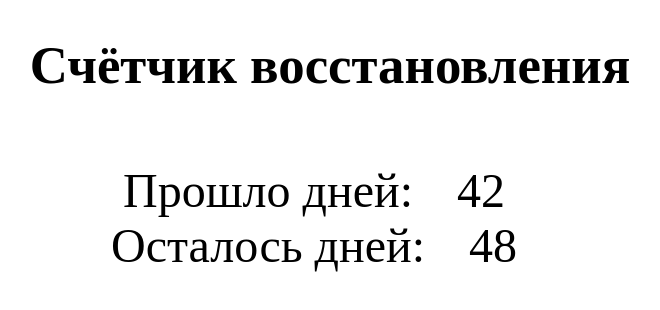
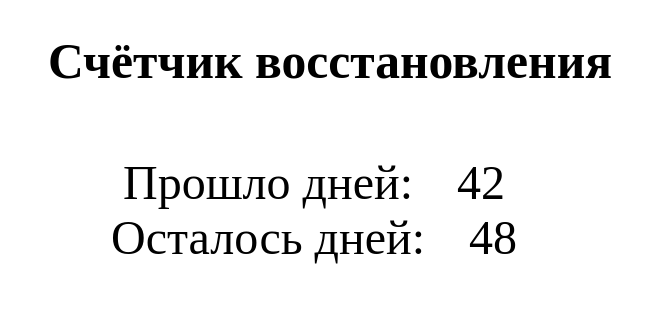
Before and after one commit to D-Koganov/RecoveryCounter, a plain HTML site: page index.html in a window 1280 px wide. Shown: the whole page, without its empty margins (310-970 px from the left). Drawn offline with Linux system fonts and the light colour scheme.

Commit message:
Update styles.css

```diff
--- a/styles.css
+++ b/styles.css
@@ -1,5 +1,5 @@
 h1 {
-    font-size: 3.3rem;
+    font-size: 3.1rem;
     text-align: center;
     padding-bottom: 2rem;
 }
```
